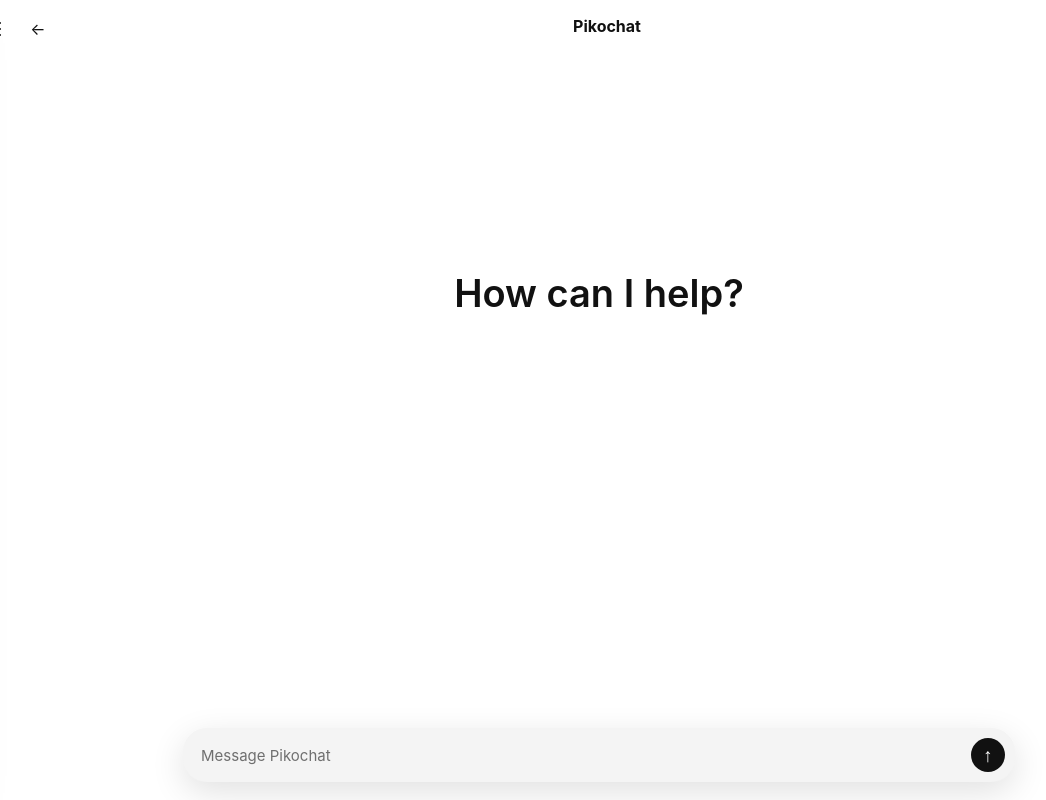
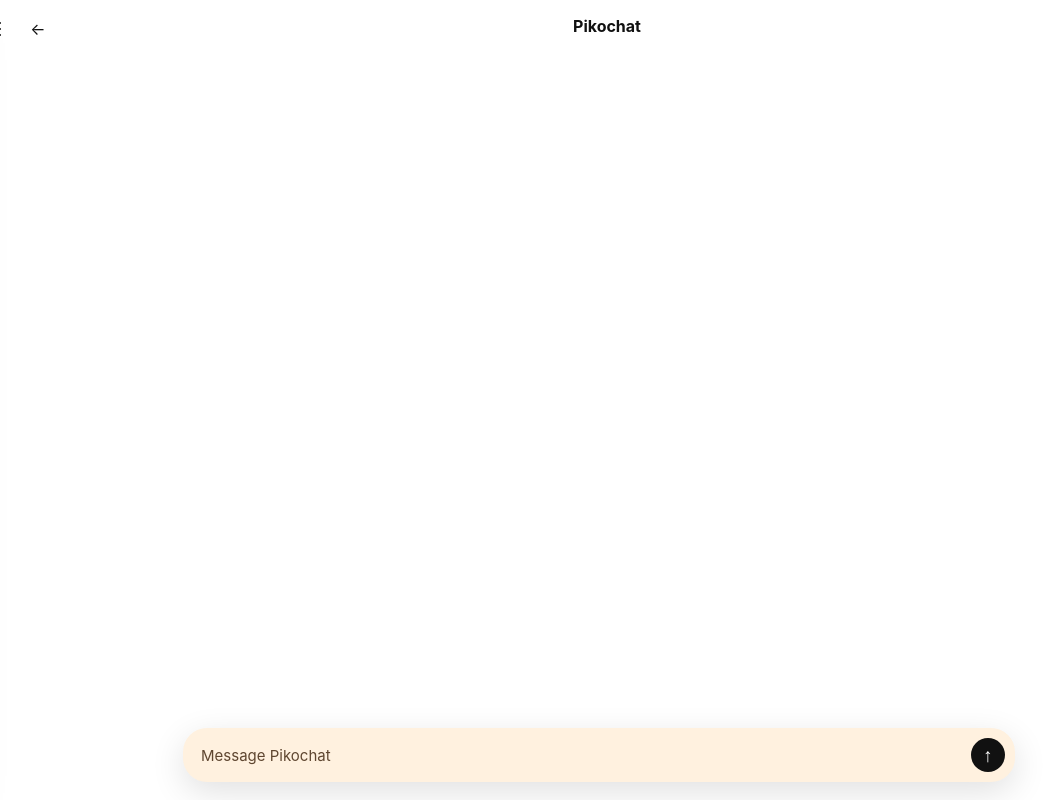
Before and after one commit to longmoi1234-tech/pikochat, a plain HTML site: page index.html in a window 1280 px wide. Both pictures are taken after a click on the button "Chat with an agent". Shown: the whole page, without its empty margins (41-1087 px from the left). Drawn offline with Linux system fonts and the light colour scheme; no server answers.

Commit message:
git push

```diff
--- a/index.html
+++ b/index.html
@@ -64,9 +64,7 @@
       </header>
 
       <div id="chatWindow" class="chat-window">
-        <section id="emptyState" class="empty-state" aria-label="Suggested questions">
-          <strong>How can I help?</strong>
-        </section>
+        <section id="emptyState" class="empty-state" aria-label="Empty conversation"></section>
       </div>
 
       <form id="chatForm" class="chat-form">
--- a/styles.css
+++ b/styles.css
@@ -1254,10 +1254,10 @@ body {
 .chat-panel {
   --chat-bg: #ffffff;
   --chat-text: #111111;
-  --chat-muted: #6f6f6f;
-  --chat-subtle: #f4f4f4;
-  --chat-subtle-hover: #ececec;
-  --chat-sidebar: #f7f7f7;
+  --chat-muted: #5f4630;
+  --chat-subtle: #fff1df;
+  --chat-subtle-hover: #ffe3bf;
+  --chat-sidebar: #fff7ed;
   --chat-shadow: 0 18px 60px rgba(0, 0, 0, 0.16);
   position: fixed;
   inset: 0;
@@ -1347,7 +1347,7 @@ body {
 .history-delete-btn:focus-visible,
 .chat-panel .send-btn:focus-visible,
 .chat-panel textarea:focus {
-  outline: 2px solid rgba(16, 163, 127, 0.36);
+  outline: 2px solid rgba(244, 139, 31, 0.34);
   outline-offset: 2px;
 }
 
@@ -1765,10 +1765,10 @@ body {
 .launch-screen {
   --launch-bg: #ffffff;
   --launch-text: #111111;
-  --launch-muted: #6f6f6f;
-  --launch-subtle: #f4f4f4;
-  --launch-subtle-hover: #ececec;
-  --launch-accent: #10a37f;
+  --launch-muted: #5f4630;
+  --launch-subtle: #fff1df;
+  --launch-subtle-hover: #ffe3bf;
+  --launch-accent: #f48b1f;
   position: fixed;
   inset: 0;
   width: 100%;
@@ -1832,7 +1832,7 @@ body {
 .launch-category-chip:focus-visible,
 .category-arrow:focus-visible,
 .launch-question-toggle:focus-visible {
-  outline: 2px solid rgba(16, 163, 127, 0.36);
+  outline: 2px solid rgba(244, 139, 31, 0.34);
   outline-offset: 2px;
 }
 
```
